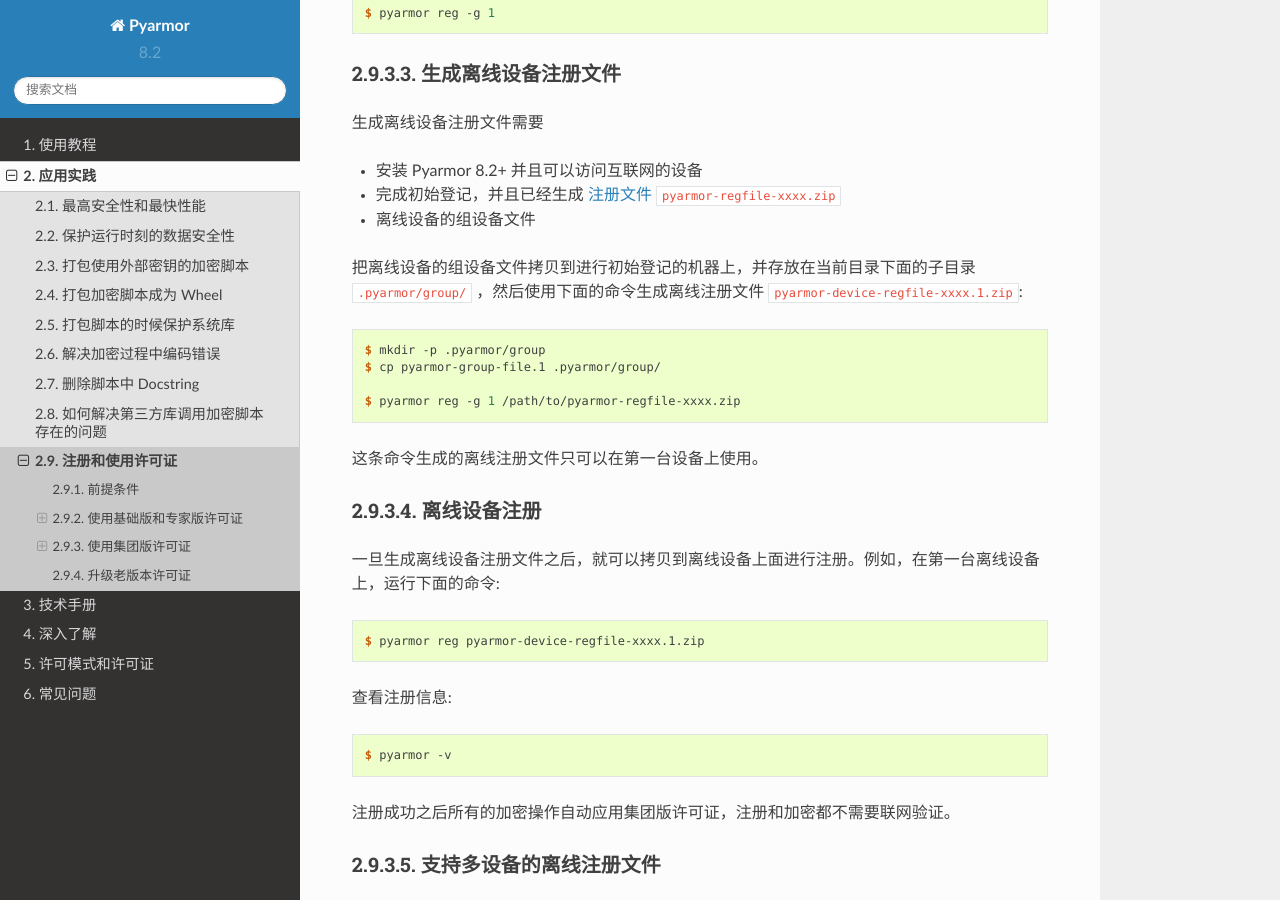
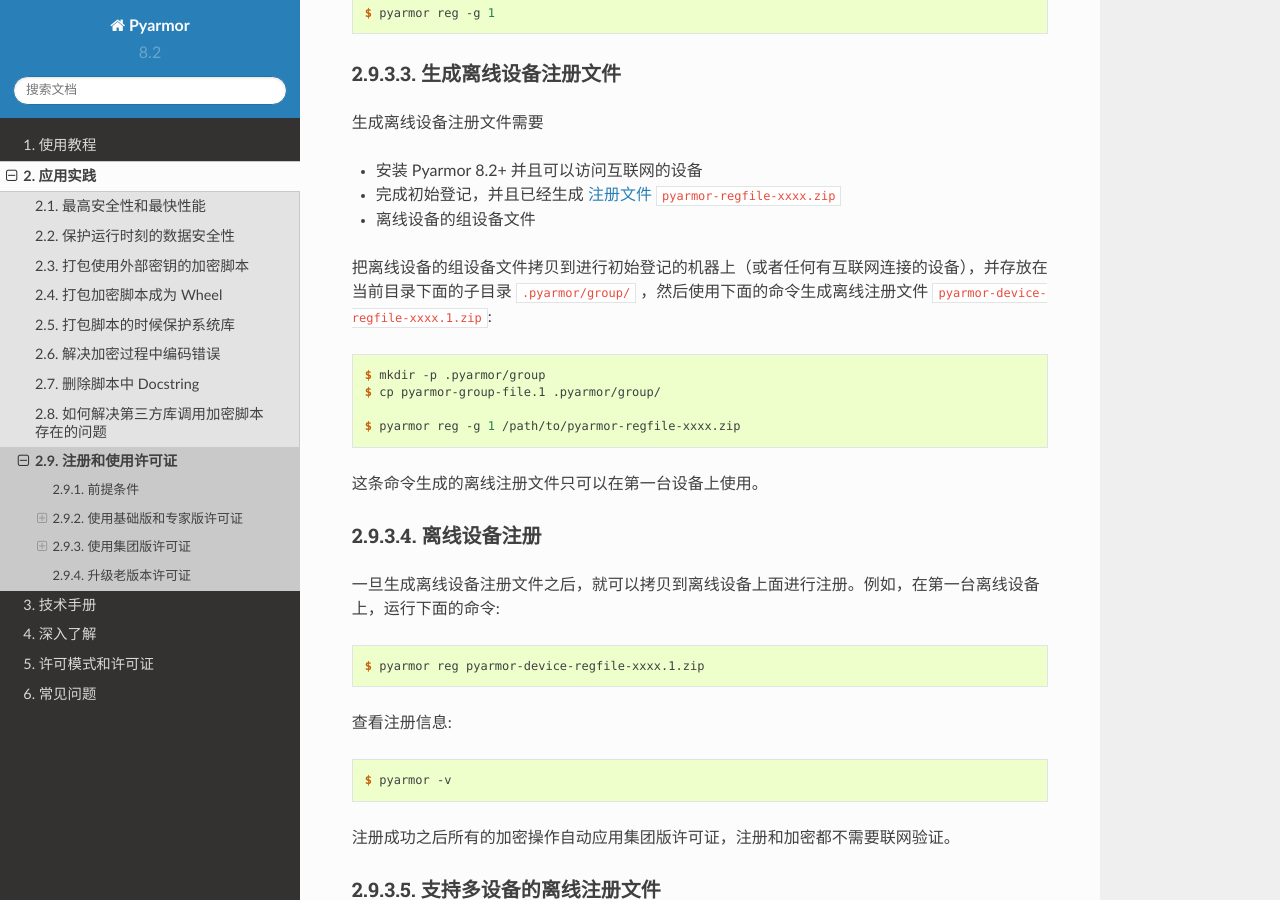
Before and after one commit to dashingsoft/pyarmor-docs-zh, a Sphinx documentation site: the page built from docs/how-to/register.rst, in a window 1280 px wide and 900 px high, scrolled down 3430 px. Built offline with Sphinx 7.4.7 and the Read the Docs theme 2.0.0, drawn with Linux system fonts in a browser that asks for light colours.

Commit message:
增加对使用组许可证的说明，注册文件可以在任何联网机器上使用

```diff
--- a/docs/how-to/register.rst
+++ b/docs/how-to/register.rst
@@ -131,7 +131,7 @@
 - 完成初始登记，并且已经生成 :term:`注册文件` ``pyarmor-regfile-xxxx.zip``
 - 离线设备的组设备文件
 
-把离线设备的组设备文件拷贝到进行初始登记的机器上，并存放在当前目录下面的子目录 ``.pyarmor/group/`` ，然后使用下面的命令生成离线注册文件 ``pyarmor-device-regfile-xxxx.1.zip``::
+把离线设备的组设备文件拷贝到进行初始登记的机器上（或者任何有互联网连接的设备），并存放在当前目录下面的子目录 ``.pyarmor/group/`` ，然后使用下面的命令生成离线注册文件 ``pyarmor-device-regfile-xxxx.1.zip``::
 
     $ mkdir -p .pyarmor/group
     $ cp pyarmor-group-file.1 .pyarmor/group/
```
